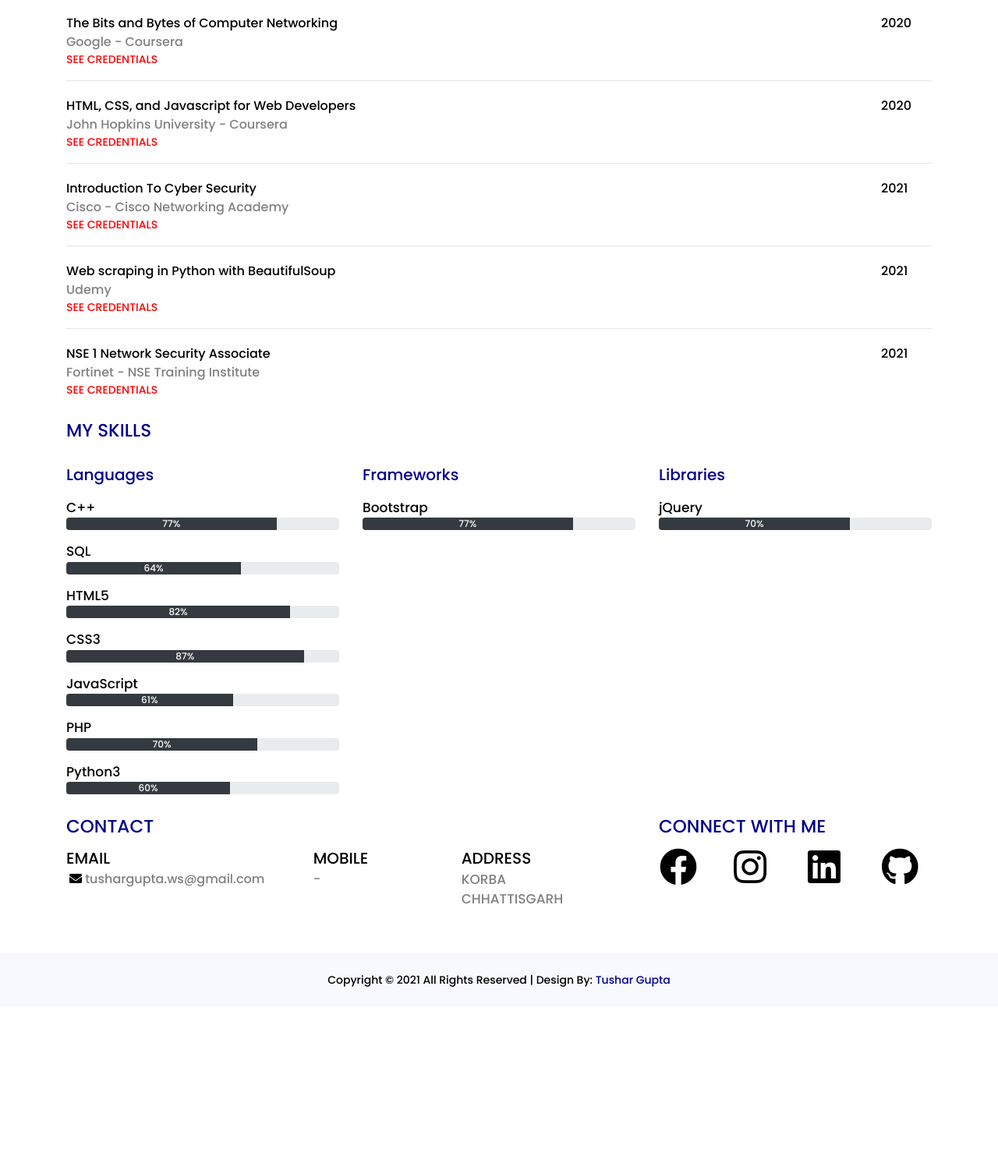
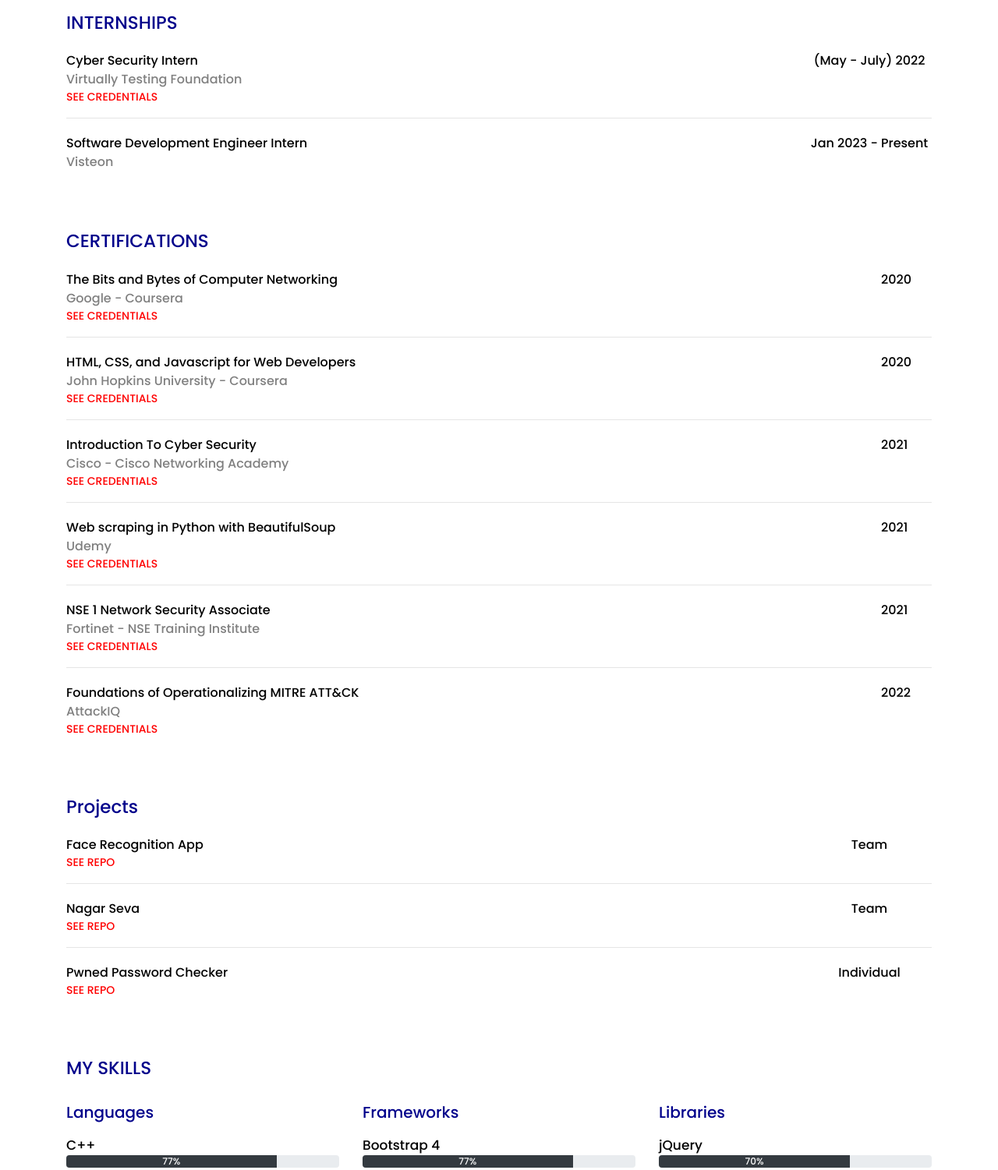
Before and after one commit to skyHunter-18/Portfolio, a plain HTML site: page index.html in a window 1280 px wide. Shown: the part 833-2334 px from the top of the page at 78% size. Before the commit the page ends 2125 px from the top, so only its background shows below. Drawn offline with nearby package versions, Linux system fonts and the light colour scheme.

Commit message:
portfolio edit

```diff
--- a/index.html
+++ b/index.html
@@ -69,6 +69,8 @@
                     I am a student pursuing a Bachelor of Technology degree focused on Computer Science with
                     Specialization in Cyber Security and Digital Forensics from Vellore Institute of Technology, Bhopal.
                     <br>
+                    Currently I'm interning at Visteon as an SDE.
+                    <br>
                     I like programming because, at the end of the day, I have created something that didn’t exist this
                     morning, and that in itself gives me satisfaction.
                     <br>
@@ -80,6 +82,7 @@
     </div>
     <!-- Profile Section Ends -->
 
+    <br>
     <br>
 
     <!-- Education Section Starts -->
@@ -107,6 +110,39 @@
     </div>
     <!-- Education Section Ends -->
 
+    <!-- Internship Section Starts -->
+    <div class="container my-4 text-md-left text-center">
+        <div class="cert">
+            <span class="headings">INTERNSHIPS</span>
+            <div class="individual-cer row">
+                <div class="cer col-md-10">
+                    Cyber Security Intern
+                    <div class="con-last">Virtually Testing Foundation</div>
+                    <div class="see-cred">
+                        <a href="https://drive.google.com/file/d/16h3ZuQ2MUI4KyH0h_Rtx39t63m8-4EdC/view?usp=share_link" target="_blank"
+                            rel="noopener noreferrer">SEE CREDENTIALS</a>
+                    </div>
+                </div>
+                <div class="col-pass col-md-2">(May - July) 2022</div>
+            </div>
+
+            <hr>
+
+            <div class="individual-cer row">
+                <div class="cer col-md-10">
+                    Software Development Engineer Intern
+                    <div class="con-last">Visteon</div>
+                    <!-- <div class="see-cred">
+                        <a href="https://drive.google.com/file/d/16h3ZuQ2MUI4KyH0h_Rtx39t63m8-4EdC/view?usp=share_link" target="_blank"
+                            rel="noopener noreferrer">SEE CREDENTIALS</a>
+                    </div> -->
+                </div>
+                <div class="col-pass col-md-2">Jan 2023 - Present</div>
+            </div>
+        </div>
+    </div>
+    <!-- Internship Section Ends -->
+    <br>
     <!-- Certificates Section Starts -->
     <div id="certificates" class="container my-4 text-md-left text-center">
         <div class="cert">
@@ -176,10 +212,76 @@
 
                 <div class="cer-date col-md-1">2021</div>
             </div>
+
+            <hr>
+
+            <div class="individual-cer row">
+                <div class="cer col-md-11">
+                    Foundations of Operationalizing MITRE ATT&CK
+                    <div class="con-last">AttackIQ</div>
+                    <div class="see-cred">
+                        <a href="https://www.credly.com/badges/58edc745-7091-4753-926c-5514e5445452/public_url"
+                            target="_blank" rel="noopener noreferrer">SEE CREDENTIALS</a>
+                    </div>
+                </div>
+
+                <div class="cer-date col-md-1">2022</div>
+            </div>
         </div>
     </div>
     <!-- Certificates Section Ends -->
 
+    <br>
+    <!-- Projects Section Starts -->
+    <div class="container my-4 text-md-left text-center">
+        <div class="cert">
+            <span class="headings">Projects</span>
+            <div class="individual-cer row">
+                <div class="cer col-md-10">
+                    Face Recognition App
+                    <!-- <div class="con-last">Team</div> -->
+                    <div class="see-cred">
+                        <a href="https://github.com/author-skj/Face-Detection-and-Recognition-Tool/tree/main/face%20detection" target="_blank"
+                            rel="noopener noreferrer">SEE REPO</a>
+                    </div>
+                </div>
+                <div class="col-pass col-md-2">Team</div>
+            </div>
+        </div>
+
+        <hr>
+
+        <div class="individual-cer row">
+            <div class="cer col-md-10">
+                Nagar Seva
+                <!-- <div class="con-last">Team</div> -->
+                <div class="see-cred">
+                    <a href="https://github.com/skyHunter-18/nagar_seva" target="_blank"
+                    rel="noopener noreferrer">SEE REPO</a>
+                </div>
+            </div>
+            <div class="col-pass col-md-2">Team</div>
+        </div>
+
+        <hr>
+
+        <div class="individual-cer row">
+            <div class="cer col-md-10">
+                Pwned Password Checker
+                <!-- <div class="con-last">Team</div> -->
+                <div class="see-cred">
+                    <a href="https://github.com/skyHunter-18/nagar_seva" target="_blank"
+                        rel="noopener noreferrer">SEE REPO</a>
+                </div>
+            </div>
+            <div class="col-pass col-md-2">Individual</div>
+        </div>
+
+    </div>
+    <!-- Projects Section Ends -->
+
+    <br>
+    <br>
     <!-- Skils Section Starts -->
     <div id="skill-head" class="container skill mb-4 ">
         <div class="headings text-md-left text-center">MY SKILLS</div>
@@ -194,14 +296,6 @@
                     <div class="progress">
                         <div class="progress-bar bg-dark" role="progressbar" aria-valuenow="62" aria-valuemin="0"
                             aria-valuemax="100" style="width: 77%"><span class="progress-percent"> 77%</span>
-                        </div>
-                    </div>
-                </div>
-
-                <div class="skill-info  ">SQL
-                    <div class="progress">
-                        <div class="progress-bar bg-dark " role="progressbar" aria-valuenow="62" aria-valuemin="0"
-                            aria-valuemax="100" style="width: 64%"><span class="progress-percent"> 64%</span>
                         </div>
                     </div>
                 </div>
@@ -230,21 +324,22 @@
                     </div>
                 </div>
 
-                <div class="skill-info ">PHP
+                <div class="skill-info ">Python3
                     <div class="progress">
                         <div class="progress-bar bg-dark" role="progressbar" aria-valuenow="62" aria-valuemin="0"
-                            aria-valuemax="100" style="width: 70%"><span class="progress-percent"> 70%</span>
+                            aria-valuemax="100" style="width: 75%"><span class="progress-percent"> 75%</span>
                         </div>
                     </div>
                 </div>
 
-                <div class="skill-info ">Python3
+                <div class="skill-info  ">SQL
                     <div class="progress">
-                        <div class="progress-bar bg-dark" role="progressbar" aria-valuenow="62" aria-valuemin="0"
-                            aria-valuemax="100" style="width: 60%"><span class="progress-percent"> 60%</span>
+                        <div class="progress-bar bg-dark " role="progressbar" aria-valuenow="62" aria-valuemin="0"
+                            aria-valuemax="100" style="width: 54%"><span class="progress-percent"> 54%</span>
                         </div>
                     </div>
                 </div>
+
             </div>
             <!-- Programming Languages ends HERE -->
 
@@ -252,7 +347,7 @@
 
             <div class="col-md-4 mx-4 mx-md-0">
                 <div class="skill-heading mt-4 text-md-left text-center">Frameworks</div>
-                <div class="skill-info">Bootstrap
+                <div class="skill-info">Bootstrap 4
                     <div class="progress">
                         <div class="progress-bar bg-dark" role="progressbar" aria-valuenow="62" aria-valuemin="0"
                             aria-valuemax="100" style="width: 77%"><span class="progress-percent"> 77%</span>
@@ -302,10 +397,11 @@
                     <div class="mobile col-md-3">
                         <span class="contact-info">MOBILE</span>
                         <div>
-                            <span class="con-last">-</span>
-                            <!-- <a href="tel:+91">
-                                <i class=" fas fa-phone-alt fa-2x" ></i>
-                            </a> -->
+
+                            <a href="tel:+918463012911">
+                                <i class=" fas fa-phone-alt fa-1x" ></i>
+                                <span class="con-last">+918463012911</span>
+                            </a>
                         </div>
                     </div>
 
@@ -375,7 +471,7 @@
     <!-- Footer Starts  -->
     <footer>
         <div class="container mt-5 p-4 text-center">
-            <div>Copyright &copy; 2021 All Rights Reserved |
+            <!-- <div>Copyright &copy; 2021 All Rights Reserved | -->
                 Design By:
                 <a href="#" class="name">Tushar Gupta</a>
             </div>
```
